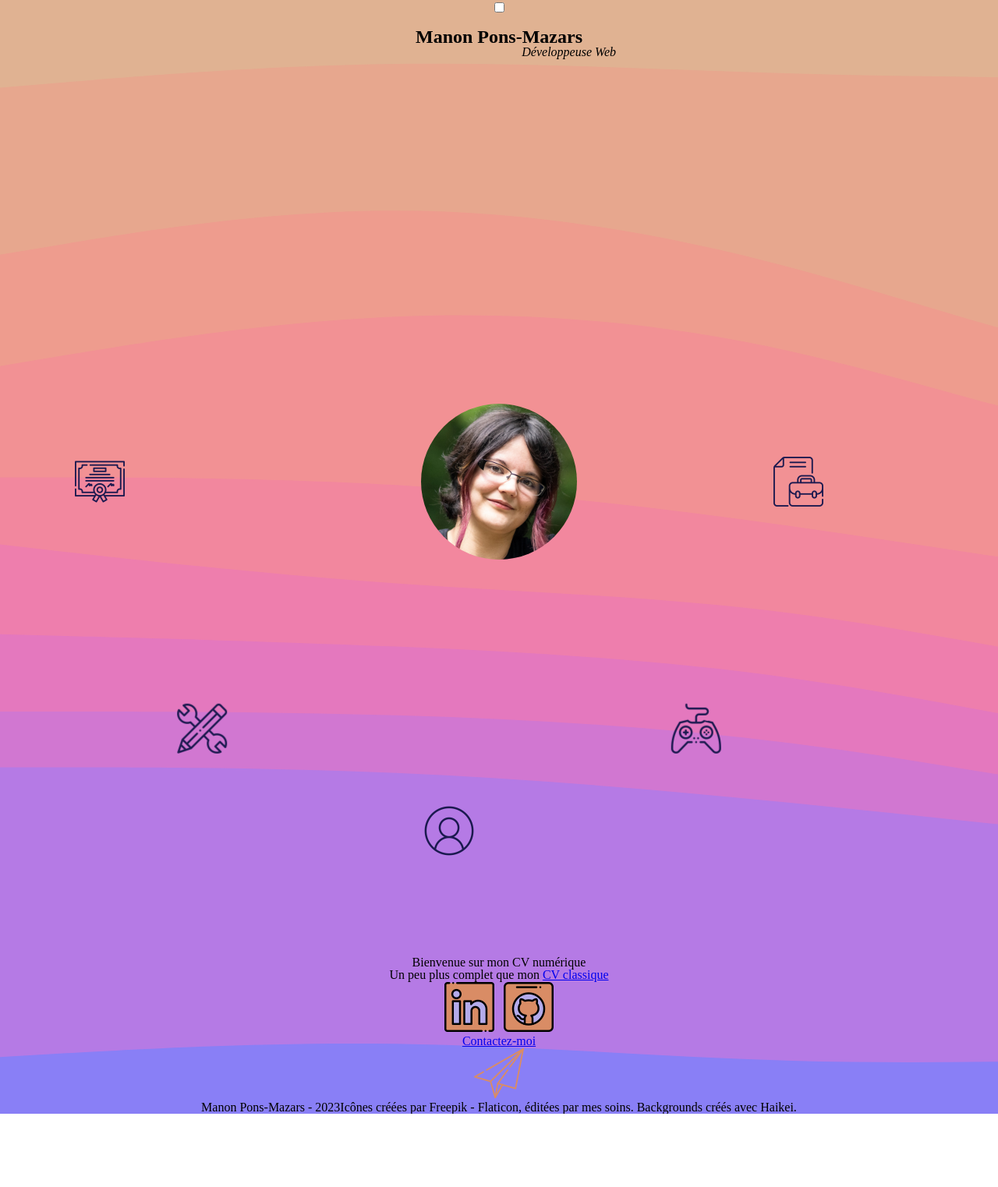
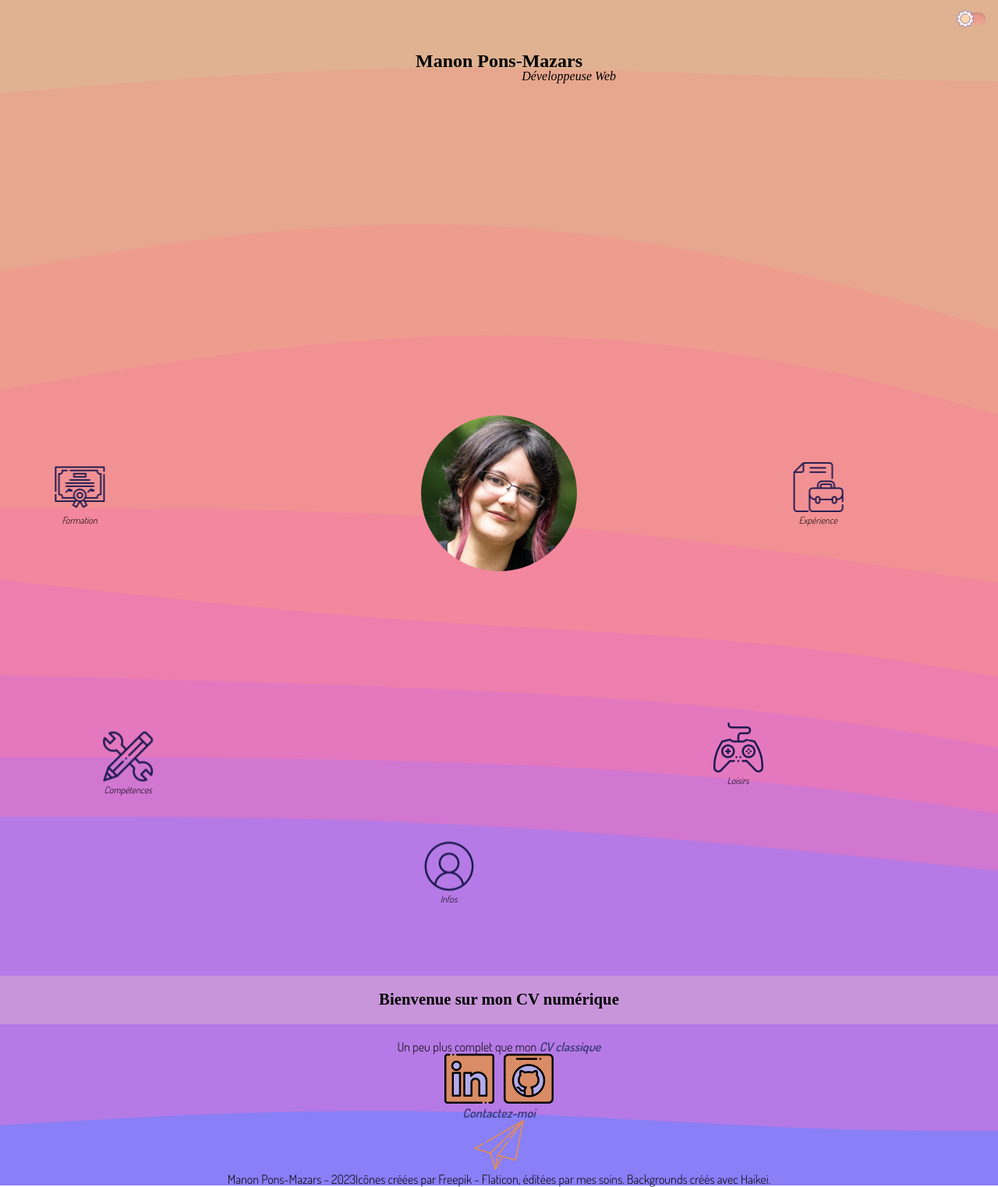
Before and after one commit to Manon-PM/cv-manon-pm, a React app in the folder my-app/: page / in a window 1280 px wide. Shown: the whole page at 78% size. Before the commit the page ends 1429 px from the top, so only its background shows below. Built offline with nearby package versions, Linux system fonts and the light colour scheme; a web font is replaced by a local one.

Commit message:
Working on dark mode transitions

```diff
--- a/my-app/src/components/App/App.scss
+++ b/my-app/src/components/App/App.scss
@@ -9,6 +9,10 @@
     background-image: url(../../assets/images/stacked-waves-haikei-bg-pc.svg);
   }
   text-align: center;
+  transition: all 0.4s ease-in-out;
+  a, button {
+    transition: all 0.4s ease-in-out;
+  }
 
   &-dark {
     background-image: url(../../assets/images/stacked-waves-haikei-bg-mobile-dark-mode.svg);
@@ -17,8 +21,14 @@
     }
     color: rgb(229, 229, 240);
     a {
-      color: rgb(148, 168, 255);
+        color: rgb(148, 168, 255);
+        transition: all 0.4s ease-in-out;
     }
+    button {
+        color: rgb(229, 229, 240);
+        transition: all 0.4s ease-in-out;
+    }
+    transition: all 0.4s ease-in-out;
   }
 
   h1 {
@@ -33,4 +43,10 @@
     font-style: italic;
     text-align: right;
   }
+
+  h3 {
+    font-family: 'Arima', display;
+    font-weight: 600;
+    font-size: 1.5em;
+  }
 }
--- a/my-app/src/components/Header/Header.js
+++ b/my-app/src/components/Header/Header.js
@@ -2,14 +2,10 @@ import './Header.scss';
 
 function Header({ toggleDarkMode }) {
   return (
-    <header className="header">
+    <header>
         <div className="dark-mode-container">
             <input onChange={() => toggleDarkMode()} type="checkbox" className="dark-mode-toggle" id="toggle" />
             <label htmlFor="toggle"></label>
-        </div>
-        <div className="header-titles">
-          <h1>Manon Pons-Mazars</h1>
-          <h2>Développeuse Web</h2>
         </div>
     </header>
   );
--- a/my-app/src/components/Header/Header.scss
+++ b/my-app/src/components/Header/Header.scss
@@ -1,9 +1,40 @@
 header {
-    .header-titles {
-        width: 80vw;
-        max-width: 300px;
-        margin-left: auto;
-        margin-right: auto;
-        margin-top: 1em;
+    .dark-mode-container {
+        padding-top: 1em;
+        text-align: right;
+        padding-right: 1em;
+        input[type='checkbox'] {
+            display: none;
+        }
+        label {
+            position: relative;
+            cursor: pointer;
+            display: inline-block;
+            width: 2em;
+            height: 1em;
+            background-color: #ee9c8e;
+            border-radius: 2em;
+            box-shadow: inset 0 0.1em 0.3em rgba(0, 0, 0, 0.2), inset 0 -0.1em 0.3em #ffe5d35d;
+            transition: all ease-in-out 0.4s;
+        }
+        label::after {
+            content: '';
+            position: absolute;
+            top: -0.25em;
+            left: -0.4em;
+            width: 1.5em;
+            height: 1.5em;
+            background-image: url(../../assets/images/sun.png);
+            background-size: cover;
+            transition: all ease-in-out 0.4s;
+        }
+        input[type='checkbox']:checked + label {
+            background-color: #2a2258;
+            box-shadow: inset 0 0.2em 0.4em rgba(0, 0, 0, 0.6), inset 0 -0.1em 0.3em #e3d2ff1f;
+        }
+        input[type='checkbox']:checked + label::after {
+            background-image: url(../../assets/images/moon.png);
+            transform: translate(100%, -5%);
+        }
     }
 }
--- a/my-app/src/components/Main/Main.js
+++ b/my-app/src/components/Main/Main.js
@@ -35,29 +35,38 @@ function Main({ darkMode }) {
     return (
         <div className="main-container">
             {selectedSection === 0 && (
-                <main className="main">
+                <main>
+                    <div className="main-titles">
+                        <h1>Manon Pons-Mazars</h1>
+                        <h2>Développeuse Web</h2>
+                    </div>
                     <section className="circle-container">
                         <div className="photo-container">
                             <img src={photo} alt="Manon Pons-Mazars" className="photo" />
                         </div>
-                        <button onClick={() => {sectionToDisplay(1)}} className="button training">
-                            <img src={darkMode ? formationDark : formation} alt="Formation" className="button-icon" id="training" />
+                        <button onClick={() => {sectionToDisplay(1)}} className="button training" id="training">
+                            <img src={darkMode ? formationDark : formation} alt="Formation" className="button-icon"  />
+                            <p className="button-text">Formation</p>
                         </button>
-                        <button onClick={() => {sectionToDisplay(2)}} className="button skills">
-                            <img src={darkMode ? skillsDark : skills} alt="Compétences" className="button-icon" id="skills" />
+                        <button onClick={() => {sectionToDisplay(2)}} className="button skills" id="skills">
+                            <img src={darkMode ? skillsDark : skills} alt="Compétences" className="button-icon" />
+                            <p className="button-text">Compétences</p>
                         </button>
-                        <button onClick={() => {sectionToDisplay(3)}} className="button about-me">
-                            <img src={darkMode ? aboutMeDark : aboutMe} alt="À propos de moi" className="button-icon" id="about-me" />
+                        <button onClick={() => {sectionToDisplay(3)}} className="button about-me" id="about-me">
+                            <img src={darkMode ? aboutMeDark : aboutMe} alt="À propos de moi" className="button-icon" />
+                            <p className="button-text">Infos</p>
                         </button>
-                        <button onClick={() => {sectionToDisplay(4)}} className="button hobbies">
-                            <img src={darkMode ? hobbiesDark : hobbies} alt="Loisirs" className="button-icon" id="hobbies" />
+                        <button onClick={() => {sectionToDisplay(4)}} className="button hobbies" id="hobbies">
+                            <img src={darkMode ? hobbiesDark : hobbies} alt="Loisirs" className="button-icon" />
+                            <p className="button-text">Loisirs</p>
                         </button>
-                        <button onClick={() => {sectionToDisplay(5)}} className="button experience">
-                            <img src={darkMode ? experienceDark : experience} alt="Expérience" className="button-icon" id="experience" />
+                        <button onClick={() => {sectionToDisplay(5)}} className="button experience" id="experience">
+                            <img src={darkMode ? experienceDark : experience} alt="Expérience" className="button-icon" />
+                            <p className="button-text">Expérience</p>
                         </button>
                     </section>
                     <section className="welcome">
-                        <h3>Bienvenue sur mon CV numérique</h3>
+                        <h3 className={darkMode ? "welcome-title welcome-title-dark" : "welcome-title"}>Bienvenue sur mon CV numérique</h3>
                         <p>Un peu plus complet que mon <a href="#">CV classique</a></p>
                     </section>
                 </main>
--- a/my-app/src/components/Main/Main.scss
+++ b/my-app/src/components/Main/Main.scss
@@ -1,4 +1,11 @@
 main {
+    .main-titles {
+        width: 80vw;
+        max-width: 300px;
+        margin-left: auto;
+        margin-right: auto;
+        margin-top: 2em;
+    }
 
     .circle-container {
         position: relative;
@@ -7,38 +14,55 @@ main {
         justify-content: center;
         width: 90vw;
         height: 90vw;
-        margin: -2em auto 2em;
+        margin: -3em auto 2em;
 
         button {
             position: absolute;
             left: 50%;
             margin-left: -8vw;
 
+            .button-text {
+                font-style: italic;
+                font-size: 0.9em;
+            }
+        }
         #experience {
-                transform: translate(35vw);
+            transform: translate(37vw);
         }
         #hobbies {
-                transform: rotate(45deg) translate(35vw) rotate(-45deg);
+            transform: rotate(42deg) translate(39vw) rotate(-42deg);
         }
         #about-me {
-                transform: rotate(90deg) translate(35vw) rotate(-90deg);
+            transform: rotate(90deg) translate(38vw) rotate(-90deg);
         }
         #skills {
-                transform: rotate(135deg) translate(35vw) rotate(-135deg);
+            transform: rotate(140deg) translate(42vw) rotate(-140deg);
         }
         #training {
-                transform: rotate(180deg) translate(35vw) rotate(-180deg);
-            }
-        }
+            transform: rotate(180deg) translate(37vw) rotate(-180deg);
         }
         .photo {
             width: 40vw;
             max-width: 200px;
             border-radius: 50%;
         }
-
         .button-icon {
             width: 12vw;
             max-width: 64px;
         }
     }
+
+    .welcome-title {
+        margin: 2em 0 1em;
+        padding: 1em;
+        background-color: #f1d4bf4d;
+        font-size: 1.3em;
+        font-weight: 600;
+        transition: background-color ease-in-out 0.4s;
+
+        &-dark {
+            background-color: #b57ae528;
+            transition: background-color ease-in-out 0.4s;
+        }
+    }
+}
--- a/my-app/src/index.scss
+++ b/my-app/src/index.scss
@@ -1,4 +1,8 @@
 @import url(https://fonts.bunny.net/css?family=arima:100,600|dosis:300,600);
+
+* {
+  box-sizing: border-box;
+}
 
 body {
   font-family: 'Dosis', sans-serif;
@@ -6,6 +10,15 @@ body {
 }
 
 button {
+  cursor: pointer;
   background-color: transparent;
   border: none;
+  font-family: 'Dosis', sans-serif;
 }
+
+a {
+  text-decoration: none;
+  color: #3e387a;
+  font-weight: 600;
+  font-style: italic;
+}
--- a/my-app/src/reset.scss
+++ b/my-app/src/reset.scss
@@ -20,7 +20,6 @@ time, mark, audio, video {
 	padding: 0;
 	border: 0;
 	font-size: 100%;
-	font: inherit;
 	vertical-align: baseline;
 }
 /* HTML5 display-role reset for older browsers */
```
Lines whose indentation alone changed are shown as unchanged.
